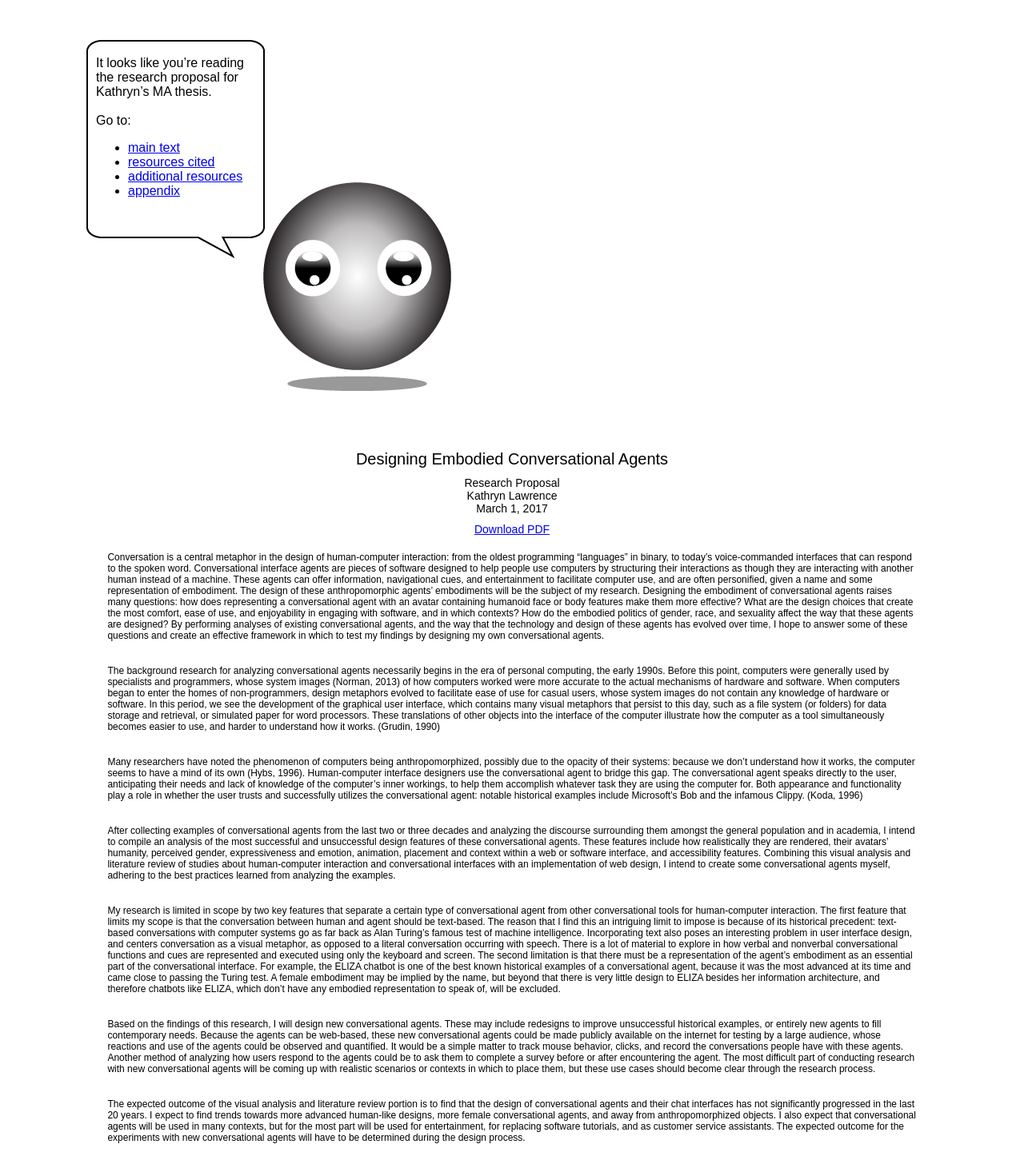
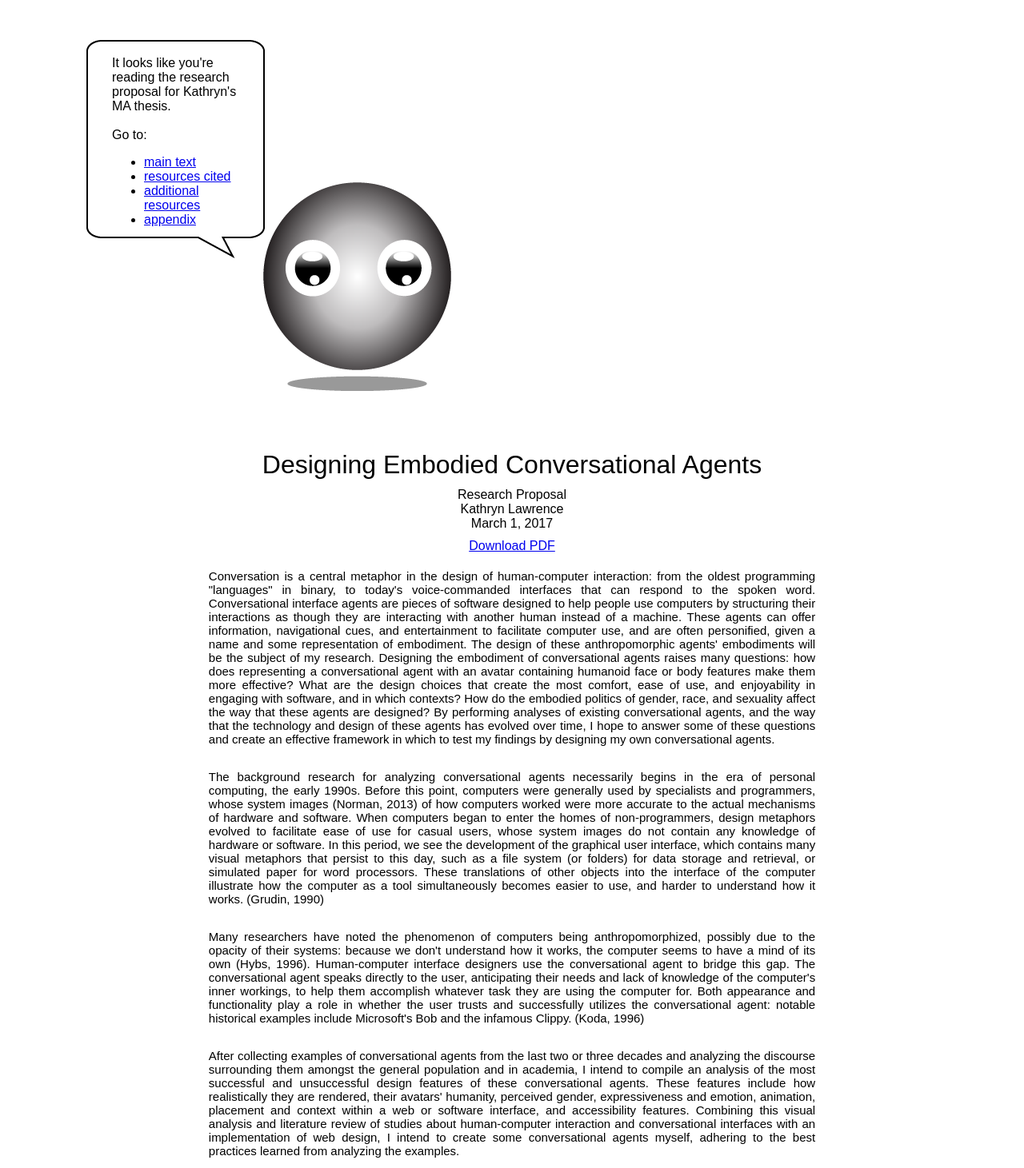
Before and after one commit to lawreka/MAThesis, a plain HTML site: page ResearchProposal/index.html in a window 1280 px wide. Shown: the top 1461 px of the page at 80% size. Drawn offline with Linux system fonts and the light colour scheme.

Commit message:
text style updates
bigger font and justify

```diff
--- a/ResearchProposal/index.html
+++ b/ResearchProposal/index.html
@@ -8,7 +8,7 @@
     <div id="buddy">
       <img src="images/researchbuddy.png"/>
       <div id="buddytext">
-        It looks like you’re reading the research proposal for Kathryn’s MA thesis.
+        It looks like you're reading the research proposal for Kathryn's MA thesis.
         <br>
         <br>
         Go to:
@@ -32,19 +32,19 @@
       </div>
       <div id="maintext">
         <div class="text">
-        	Conversation is a central metaphor in the design of human-computer interaction: from the oldest programming “languages” in binary, to today’s voice-commanded interfaces that can respond to the spoken word. Conversational interface agents are pieces of software designed to help people use computers by structuring their interactions as though they are interacting with another human instead of a machine. These agents can offer information, navigational cues, and entertainment to facilitate computer use, and are often personified, given a name and some representation of embodiment. The design of these anthropomorphic agents’ embodiments will be the subject of my research. Designing the embodiment of conversational agents raises many questions: how does representing a conversational agent with an avatar containing humanoid face or body features make them more effective? What are the design choices that create the most comfort, ease of use, and enjoyability in engaging with software, and in which contexts? How do the embodied politics of gender, race, and sexuality affect the way that these agents are designed? By performing analyses of existing conversational agents, and the way that the technology and design of these agents has evolved over time, I hope to answer some of these questions and create an effective framework in which to test my findings by designing my own conversational agents.
+        	Conversation is a central metaphor in the design of human-computer interaction: from the oldest programming "languages" in binary, to today's voice-commanded interfaces that can respond to the spoken word. Conversational interface agents are pieces of software designed to help people use computers by structuring their interactions as though they are interacting with another human instead of a machine. These agents can offer information, navigational cues, and entertainment to facilitate computer use, and are often personified, given a name and some representation of embodiment. The design of these anthropomorphic agents' embodiments will be the subject of my research. Designing the embodiment of conversational agents raises many questions: how does representing a conversational agent with an avatar containing humanoid face or body features make them more effective? What are the design choices that create the most comfort, ease of use, and enjoyability in engaging with software, and in which contexts? How do the embodied politics of gender, race, and sexuality affect the way that these agents are designed? By performing analyses of existing conversational agents, and the way that the technology and design of these agents has evolved over time, I hope to answer some of these questions and create an effective framework in which to test my findings by designing my own conversational agents.
         </div>
         <div class="text">
 	        The background research for analyzing conversational agents necessarily begins in the era of personal computing, the early 1990s. Before this point, computers were generally used by specialists and programmers, whose system images (Norman, 2013) of how computers worked were more accurate to the actual mechanisms of hardware and software. When computers began to enter the homes of non-programmers, design metaphors evolved to facilitate ease of use for casual users, whose system images do not contain any knowledge of hardware or software. In this period, we see the development of the graphical user interface, which contains many visual metaphors that persist to this day, such as a file system (or folders) for data storage and retrieval, or simulated paper for word processors. These translations of other objects into the interface of the computer illustrate how the computer as a tool simultaneously becomes easier to use, and harder to understand how it works. (Grudin, 1990)
         </div>
         <div class="text">
-	        Many researchers have noted the phenomenon of computers being anthropomorphized, possibly due to the opacity of their systems: because we don’t understand how it works, the computer seems to have a mind of its own (Hybs, 1996). Human-computer interface designers use the conversational agent to bridge this gap. The conversational agent speaks directly to the user, anticipating their needs and lack of knowledge of the computer’s inner workings, to help them accomplish whatever task they are using the computer for. Both appearance and functionality play a role in whether the user trusts and successfully utilizes the conversational agent: notable historical examples include Microsoft’s Bob and the infamous Clippy. (Koda, 1996)
+	        Many researchers have noted the phenomenon of computers being anthropomorphized, possibly due to the opacity of their systems: because we don't understand how it works, the computer seems to have a mind of its own (Hybs, 1996). Human-computer interface designers use the conversational agent to bridge this gap. The conversational agent speaks directly to the user, anticipating their needs and lack of knowledge of the computer's inner workings, to help them accomplish whatever task they are using the computer for. Both appearance and functionality play a role in whether the user trusts and successfully utilizes the conversational agent: notable historical examples include Microsoft's Bob and the infamous Clippy. (Koda, 1996)
         </div>
         <div class="text">
-          After collecting examples of conversational agents from the last two or three decades and analyzing the discourse surrounding them amongst the general population and in academia, I intend to compile an analysis of the most successful and unsuccessful design features of these conversational agents. These features include how realistically they are rendered, their avatars’ humanity, perceived gender, expressiveness and emotion, animation, placement and context within a web or software interface, and accessibility features. Combining this visual analysis and literature review of studies about human-computer interaction and conversational interfaces with an implementation of web design, I intend to create some conversational agents myself, adhering to the best practices learned from analyzing the examples.
+          After collecting examples of conversational agents from the last two or three decades and analyzing the discourse surrounding them amongst the general population and in academia, I intend to compile an analysis of the most successful and unsuccessful design features of these conversational agents. These features include how realistically they are rendered, their avatars' humanity, perceived gender, expressiveness and emotion, animation, placement and context within a web or software interface, and accessibility features. Combining this visual analysis and literature review of studies about human-computer interaction and conversational interfaces with an implementation of web design, I intend to create some conversational agents myself, adhering to the best practices learned from analyzing the examples.
         </div>
         <div class="text">
-	        My research is limited in scope by two key features that separate a certain type of conversational agent from other conversational tools for human-computer interaction. The first feature that limits my scope is that the conversation between human and agent should be text-based. The reason that I find this an intriguing limit to impose is because of its historical precedent: text-based conversations with computer systems go as far back as Alan Turing’s famous test of machine intelligence. Incorporating text also poses an interesting problem in user interface design, and centers conversation as a visual metaphor, as opposed to a literal conversation occurring with speech. There is a lot of material to explore in how verbal and nonverbal conversational functions and cues are represented and executed using only the keyboard and screen. The second limitation is that there must be a representation of the agent’s embodiment as an essential part of the conversational interface. For example, the ELIZA chatbot is one of the best known historical examples of a conversational agent, because it was the most advanced at its time and came close to passing the Turing test. A female embodiment may be implied by the name, but beyond that there is very little design to ELIZA besides her information architecture, and therefore chatbots like ELIZA, which don’t have any embodied representation to speak of, will be excluded.
+	        My research is limited in scope by two key features that separate a certain type of conversational agent from other conversational tools for human-computer interaction. The first feature that limits my scope is that the conversation between human and agent should be text-based. The reason that I find this an intriguing limit to impose is because of its historical precedent: text-based conversations with computer systems go as far back as Alan Turing's famous test of machine intelligence. Incorporating text also poses an interesting problem in user interface design, and centers conversation as a visual metaphor, as opposed to a literal conversation occurring with speech. There is a lot of material to explore in how verbal and nonverbal conversational functions and cues are represented and executed using only the keyboard and screen. The second limitation is that there must be a representation of the agent's embodiment as an essential part of the conversational interface. For example, the ELIZA chatbot is one of the best known historical examples of a conversational agent, because it was the most advanced at its time and came close to passing the Turing test. A female embodiment may be implied by the name, but beyond that there is very little design to ELIZA besides her information architecture, and therefore chatbots like ELIZA, which don't have any embodied representation to speak of, will be excluded.
         </div>
         <div class="text">
 	        Based on the findings of this research, I will design new conversational agents. These may include redesigns to improve unsuccessful historical examples, or entirely new agents to fill contemporary needs. Because the agents can be web-based, these new conversational agents could be made publicly available on the internet for testing by a large audience, whose reactions and use of the agents could be observed and quantified. It would be a simple matter to track mouse behavior, clicks, and record the conversations people have with these agents. Another method of analyzing how users respond to the agents could be to ask them to complete a survey before or after encountering the agent. The most difficult part of conducting research with new conversational agents will be coming up with realistic scenarios or contexts in which to place them, but these use cases should become clear through the research process.
@@ -76,7 +76,7 @@
           Brahnam, Sherly, Karanikas, Marianthe, & Weaver, Margaret. (2011) (Un)dressing the interface: Exposing the foundational HCI metaphor “computer is woman” <em>Interacting with Computers,</em> 23, pp. 401-412. British Informatics Society Limited. Elsevier B.V.<br><br>
           Cassell, Justine. (2000). Embodied Conversational Interface Agents. <em>Communications of the ACM,</em> Vol. 43, No. 4, pp. 70-78. ACM<br><br>
           Chafai, Nicholas Ech, Pelachaud, Catherine, & Pelé, Danielle. (2007) A Case Study of Gesture Expressivity Breaks. <em>Language Resources and Evaluation,</em> Vol. 41, No. 3 / 4, pp. 341-365. Retrieved December 8, 2016 from http://www.jstor.org/stable/30204710<br><br>
-          Daniels, Jessie. (2009) Rethinking Cyberfeminism(s): Race, Gender, and Embodiment. <em>Women’s Studies Quarterly,</em> Vol. 37, No. 1 / 2, Technologies, pp. 101-124. Retrieved December 8, 2016 from http://www.jstor.org/stable/27655141<br><br>
+          Daniels, Jessie. (2009) Rethinking Cyberfeminism(s): Race, Gender, and Embodiment. <em>Women's Studies Quarterly,</em> Vol. 37, No. 1 / 2, Technologies, pp. 101-124. Retrieved December 8, 2016 from http://www.jstor.org/stable/27655141<br><br>
           Duffy, Brian R. (2003) Anthropomorphism and the social robot. <em>Robotics and Authonomous Systems,</em> 42, 177-190. Elsevier Science B.V.<br><br>
           Fineman, Benjamin. (2004) Computers as people: human interaction metaphors in human-computer interaction. <em>Carnegie Mellon University.</em> Pittsburgh, Pennsylvania<br><br>
           Fink, Julia. (2012) Anthropomorphism and Human Likeness in the Design of Robots and Human-Robot Interaction. <em>CRAFT, Ecole Polytechnique Fédérale de Lausanne.</em> Lausanne, Switzerland. Springer-Verlag Berlin Heidelberg<br><br>
--- a/ResearchProposal/proposal.css
+++ b/ResearchProposal/proposal.css
@@ -8,8 +8,8 @@ body{
 #buddytext{
   position: absolute;
   top: 70px;
-  left: 120px;
-  width: 200px;
+  left: 140px;
+  width: 170px;
 }
 .center{
   text-align: center;
@@ -23,19 +23,20 @@ body{
 #title{
   margin-top: 70px;
   margin-bottom: 10px;
-  font-size: 20px;
+  font-size: 2em;
 }
 .bigtext{
-  font-size: 14px;
+  font-size: 1em;
   margin-bottom: 10px;
 }
 .text{
-  font-size: 12px;
-  width: 80%;
+  font-size: 15px;
+  width: 60%;
   margin-left: auto;
   margin-right: auto;
   margin-top: 10px;
   padding: 10px;
+  text-align: justify;
 }
 #chart{
   margin-left: 100px;
```
